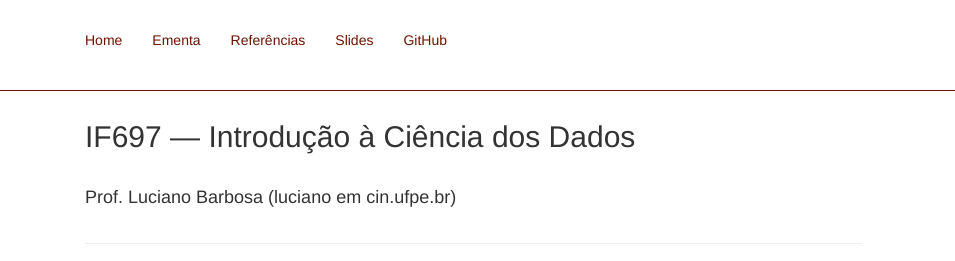
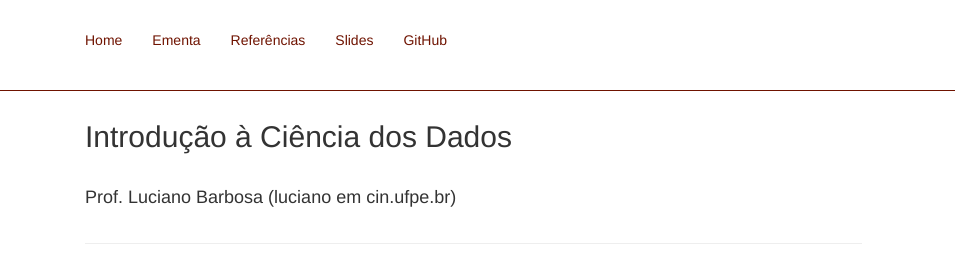
Before and after one commit to ProfLuciano/cd, a plain HTML site: page pages/slides.html in a window 1280 px wide. Shown: the top 261 px of the page, 0-955 px from the left. Drawn offline with nearby package versions, Linux system fonts and the light colour scheme.

Commit message:
Update slides.html

```diff
--- a/pages/slides.html
+++ b/pages/slides.html
@@ -10,7 +10,7 @@
     Dados do Centro de Informática da Universidade Federal de Pernambuco.">
     <meta name="author" content="Luciano Barbosa">
 
-    <title>IF697 &mdash; CIn/UFPE</title>
+    <title>Introdução à Ciência de Dados</title>
 
     <!-- Bootstrap Core CSS -->
     <link href="../css/bootstrap.min.css" rel="stylesheet">
@@ -74,7 +74,7 @@
     <div class="container">
     	<div class="row">
     		<div class="col-lg-12">
-		        <h2>IF697 &mdash; Introdução à Ciência dos Dados</h2>
+		        <h2>Introdução à Ciência dos Dados</h2>
 		    </div>
         </div>
     </div>
```
